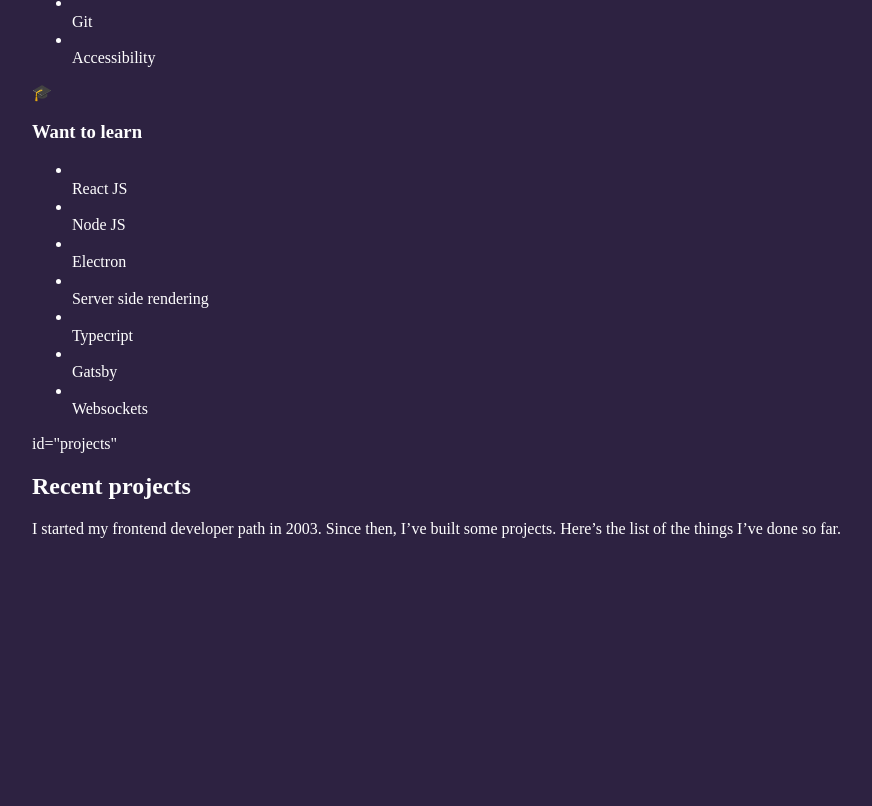
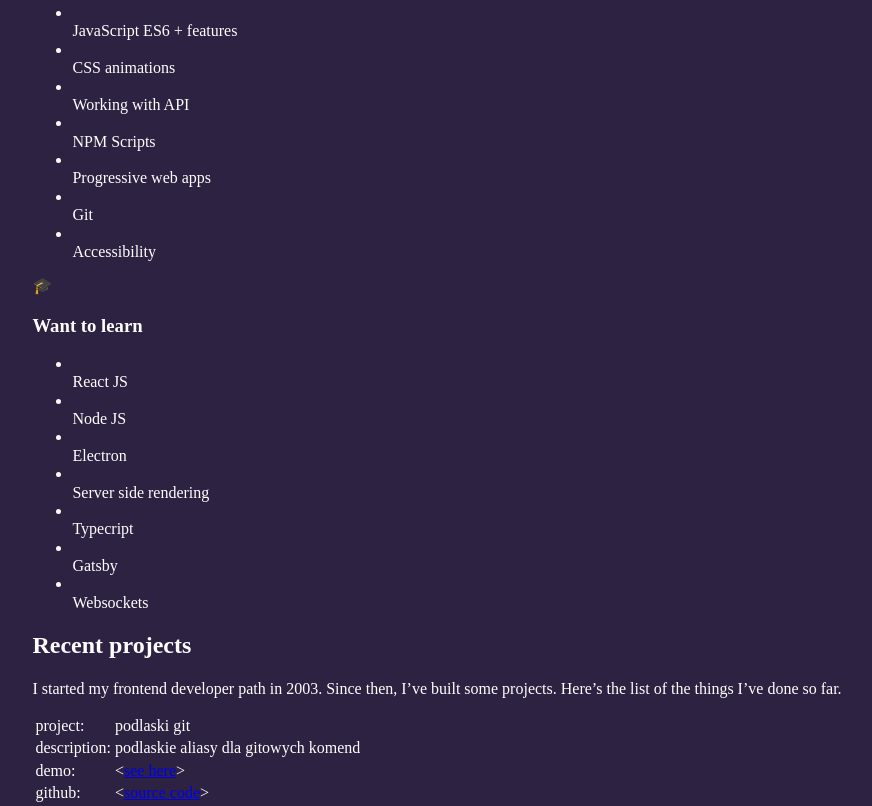
Before and after one commit to haciajulia/haciajulia.github.io, a website built with webpack: page src/pages/index.html in a window 1280 px wide. Shown: the part 928-1734 px from the top of the page, without its empty margins (23-895 px from the left). Before the commit the page ends 1483 px from the top, so only its background shows below. Built offline with nearby package versions, Linux system fonts and the light colour scheme.

Commit message:
photo and recent projects section done

```diff
--- a/src/pages/index.html
+++ b/src/pages/index.html
@@ -27,12 +27,12 @@
     <main>
       <section class="hero">
         <div class="hero__image-container">
-          <img class="hero__image" src="" alt="photo of Julia" />
+          <img class="hero__image" src="../assets/img/photo.jpg" alt="photo of Julia" />
           <span class="hero__hello">Hi there! 👋</span>
         </div>
         <div class="hero__description">
           <h1 class="hero__header">
-            My name is Maciej and I’m an aspiring<span
+            My name is Julia and I’m an aspiring<span
               class="hero__special"
               >Frontend developer</span
             >
@@ -50,7 +50,7 @@
           >
         </div>
       </section>
-      <section class="skills"> id="skills"
+      <section class="skills" id="skills">
         <h2 class="skills__header">My skills</h2>
         <article class="skills-section">
           <span class="skills-section__emoji">💪</span>
@@ -94,9 +94,35 @@
           </ul>
         </article>
       </section>
-      <section class="projects"> id="projects"
+      <section class="projects" id="projects">
         <h2 class="projects__header">Recent projects</h2>
-        <p class="projects__description">I started my frontend developer path in 2003. Since then, I’ve built some projects. Here’s the list of the things I’ve done so far.</p>
+        <p class="projects__description">I started my frontend developer path in 2003. Since then, I’ve built
+          some projects. Here’s the list of the things I’ve done so far.</p>
+          <div class="projects__grid">
+            <article>
+              <table>
+              <tr>
+                  <td>project:</td>
+                  <td>podlaski git</td>
+              </tr>
+              <tr>
+                <td>description:</td>
+                <td>podlaskie aliasy dla gitowych komend</td>
+            </tr>
+            <tr>
+              <td>demo:</td>
+              <td>&lt<a href="#">see here</a>&gt</td>
+          </tr>
+        </tr>
+        <tr>
+          <td>github:</td>
+          <td>&lt<a href="#">source code</a>&gt</td>
+      </tr>
+              </table>
+            </article>
+
+          </div>
+
       </section>
 
     </main>
```
Also changed, not shown: src/assets/img/photo.jpg (added).
